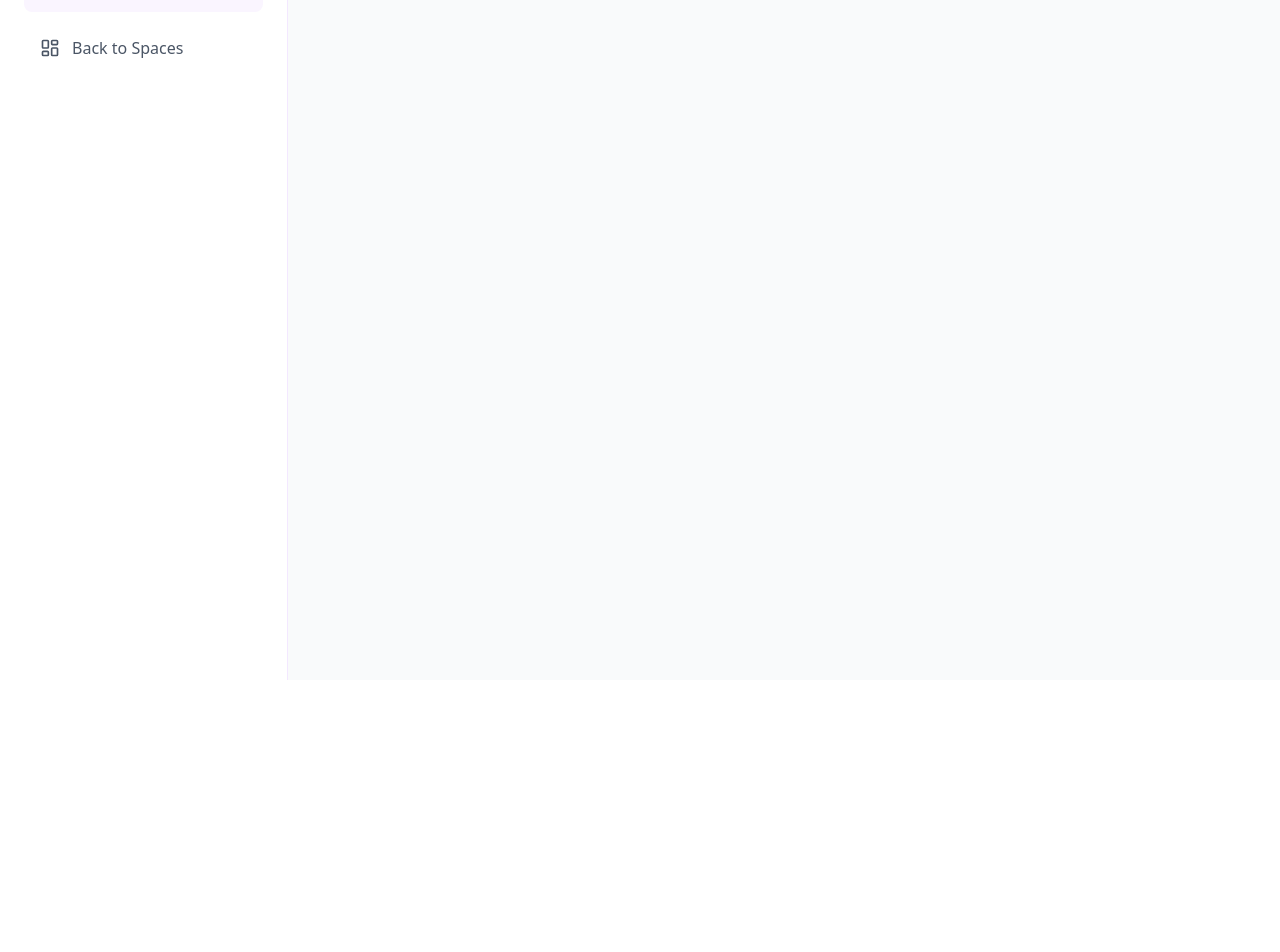
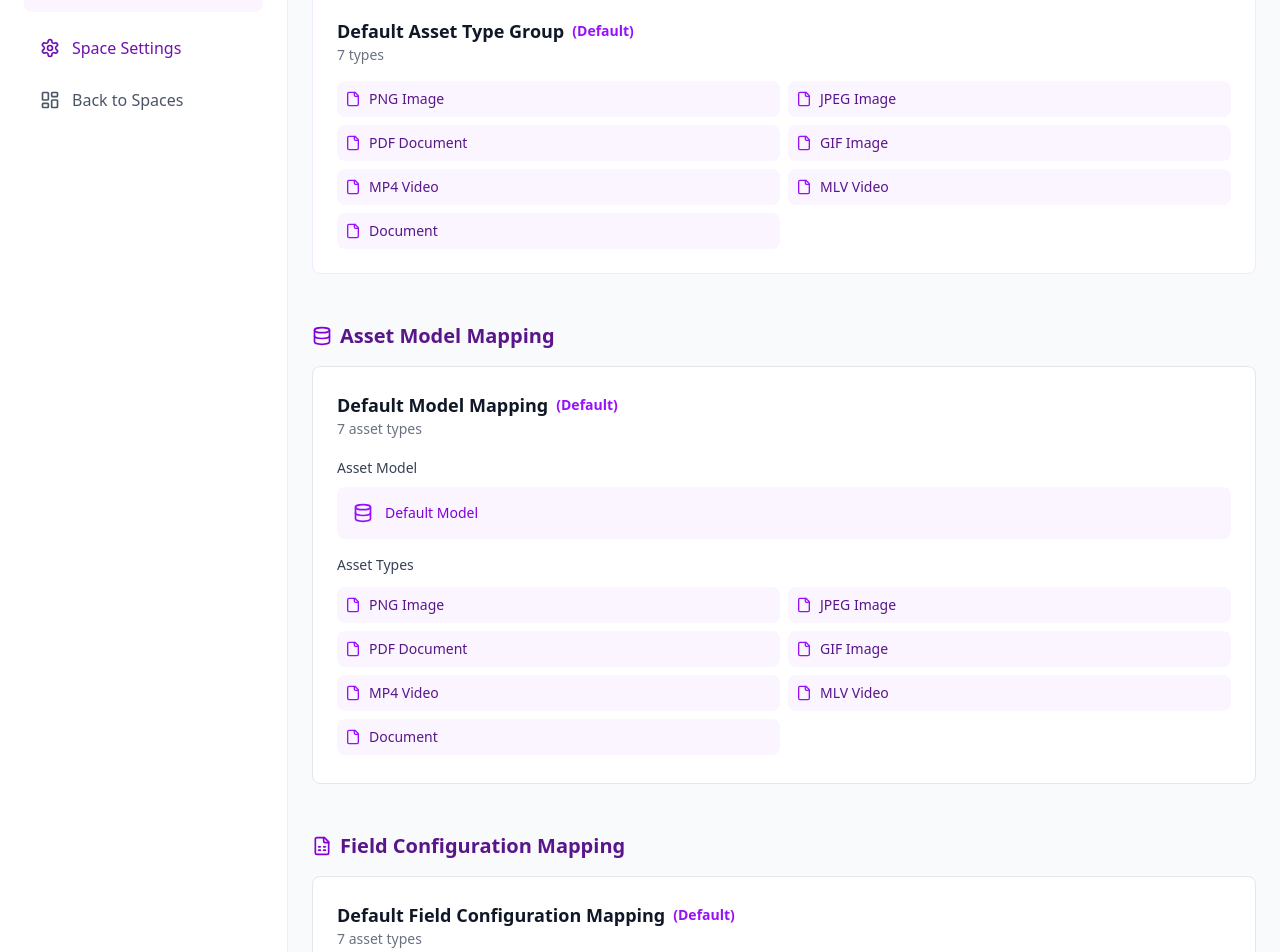
Before and after one commit to sindhur-cs/asset-app, a React (Vite) app: page /project/1 in a window 1280 px wide. Shown: the part 120-1072 px from the top of the page. Before the commit the page ends 800 px from the top, so only its background shows below. Built offline with nearby package versions, Linux system fonts and the light colour scheme.

Commit message:
added default settings to spaces

```diff
--- a/src/components/Sidebar.tsx
+++ b/src/components/Sidebar.tsx
@@ -9,6 +9,7 @@ import {
 import { useProjectStore } from '../store/projectStore'
 import { useSidebarStore } from '../store/sidebarStore'
 import SidebarGroup from './SidebarGroup'
+import { useState } from 'react'
 
 const Sidebar = () => {
     const location = useLocation()
@@ -18,6 +19,7 @@ const Sidebar = () => {
     const project = getProject(Number(params.id))
     const isActive = (path: string) => location.pathname === path
     const { toggleSettings, isSettingOpen } = useSidebarStore();
+    const [isProjectSettingsOpen, setIsProjectSettingsOpen] = useState(false);
 
     const navItems = [
         {
@@ -48,6 +50,32 @@ const Sidebar = () => {
                     label: 'Fields',
                     path: `/fields`,
                     isGroup: true
+                },
+            ]
+        }
+    ]
+
+    const projectSettingsItems = [
+        {
+            icon: Settings,
+            label: "Space Settings",
+            path: `/project/${params.id}/settings`,
+            isGroup: true,
+            children: [
+                {
+                    icon: Layers,
+                    label: 'Asset Type Groups',
+                    path: `/type-schemes`
+                },
+                {
+                    icon: Database,
+                    label: 'Asset Model Mappings',
+                    path: `/asset-model-scheme`
+                },
+                {
+                    icon: FileSpreadsheet,
+                    label: 'Field Config Mappings',
+                    path: `/field-configuration-mappings`
                 },
             ]
         }
@@ -121,7 +149,57 @@ const Sidebar = () => {
                 </ul>}
 
                 {isProjectRoute && (
+                    <div className="flex flex-col gap-3">
+                    <ul className="space-y-2">
+                        {projectSettingsItems.map((item) => {
+                            const Icon = item.icon
+                            return (
+                                <li key={item.path}>
+                                    {item.isGroup ? (
+                                        (item.children && item.children.length > 0) ?
                                             <>
+                                                <button
+                                                    onClick={() => {
+                                                        if (item.label === 'Space Settings') {
+                                                            setIsProjectSettingsOpen(!isProjectSettingsOpen);
+                                                        }
+                                                    }}
+                                                    className="flex items-center gap-3 px-4 py-2 rounded-lg w-full text-left text-purple-800"
+                                                >
+                                                    <div className="flex-shrink-0">
+                                                        <Icon className="h-5 w-5" />
+                                                    </div>
+                                                    {item.label}
+                                                </button>
+                                                {
+                                                    isProjectSettingsOpen && <div className="flex flex-col gap-1.5 ml-7 mt-2 border-l-[1.5px] border-purple-400">
+                                                        {
+                                                            item.children.map((item: any) => (
+                                                                <SidebarGroup key={item.path} item={item} />
+                                                            ))
+                                                        }
+                                                    </div>
+                                                }
+                                            </> :
+                                            <SidebarGroup item={item} />
+                                    ) : (
+                                        <Link
+                                            to={item.path}
+                                            className={`flex items-center gap-3 px-4 py-2 rounded-lg transition-colors duration-200 ${isActive(item.path)
+                                                ? 'bg-purple-50 text-purple-700 font-medium'
+                                                : 'text-gray-600 hover:bg-gray-50 hover:text-purple-600'
+                                                }`}
+                                        >
+                                            <div className="flex-shrink-0">
+                                                <Icon className="h-5 w-5" />
+                                            </div>
+                                            {item.label}
+                                        </Link>
+                                    )}
+                                </li>
+                            )
+                        })}
+                    </ul>
                     <Link
                         to="/"
                         className="flex items-center gap-3 px-4 py-2 text-gray-600 hover:text-purple-600"
@@ -129,7 +207,7 @@ const Sidebar = () => {
                         <LayoutDashboard className="h-5 w-5" />
                         Back to Spaces
                     </Link>
-                    </>
+                    </div>
                 )}
             </nav>
         </div>
--- a/src/components/SidebarGroup.tsx
+++ b/src/components/SidebarGroup.tsx
@@ -17,6 +17,7 @@ const SidebarGroup = ({ item }: { item: { icon: React.ForwardRefExoticComponent<
 
     return (
         <>
+            {item.isGroup ? <>
                 <button
                     onClick={() => {
                         if (item.label === 'Asset Models') {
@@ -144,6 +145,18 @@ const SidebarGroup = ({ item }: { item: { icon: React.ForwardRefExoticComponent<
                         </li>
                     </ul>
                 )}
+            </> : <Link
+                to={item.path}
+                className={`flex items-center gap-3 px-4 py-2 rounded-lg transition-colors duration-200 ${isActive('/models')
+                    ? 'bg-purple-50 text-purple-700 font-medium'
+                    : 'text-gray-600 hover:bg-gray-50 hover:text-purple-600'
+                    }`}
+            >
+                <div className="flex-shrink-0">
+                    <Icon className="h-5 w-5" />
+                </div>
+                {item.label}
+            </Link>}
         </>
     )
 }
--- a/src/pages/Project.tsx
+++ b/src/pages/Project.tsx
@@ -1,11 +1,24 @@
 import { useParams } from 'react-router-dom'
 import Sidebar from '../components/Sidebar'
 import { useProjectStore } from '../store/projectStore'
+import { useTypeSchemeStore } from '../store/typeSchemeStore'
+import { useMappingStore } from '../store/mappingStore'
+import { useFieldConfigMappingStore } from '../store/fieldConfigMappingStore'
+import MappingCard from '../components/MappingCard'
+import FieldConfigMappingCard from '../components/FieldConfigMappingCard'
+import { Database, File, FileSpreadsheet, Layers } from 'lucide-react'
 
 const Project = () => {
     const { id } = useParams()
     const { getProject } = useProjectStore()
+    const { getSchemes } = useTypeSchemeStore()
+    const { getMappings } = useMappingStore()
+    const { getMappings: getFieldConfigMappings } = useFieldConfigMappingStore()
+
     const project = getProject(Number(id))
+    const defaultScheme = getSchemes().find(scheme => scheme.isDefault)
+    const defaultModelMapping = getMappings().find(mapping => mapping.isDefault)
+    const defaultFieldConfigMapping = getFieldConfigMappings().find(mapping => mapping.isDefault)
 
     return (
         <div className="flex min-h-screen bg-gray-50">
@@ -13,6 +26,65 @@ const Project = () => {
             <main className="flex-1 p-6">
                 <div className="max-w-6xl mx-auto">
                     <h1 className="text-2xl font-bold text-purple-900 mb-6">{project?.name}</h1>
+
+                    <div className="flex flex-col gap-4 mt-11">
+                        {/* Default Asset Group */}
+                        {defaultScheme && (
+                            <div className="mb-8">
+                                <div className="flex items-center text-purple-700 gap-2 mb-4">
+                                    <Layers className="h-5 w-5" />
+                                    <h2 className="text-xl font-semibold text-purple-900">Asset Type Group</h2>
+                                </div>
+                                <div className="bg-white rounded-lg border border-purple-100 p-6">
+                                    <h3 className="text-lg font-semibold text-gray-900 flex items-center">
+                                        {defaultScheme.name}
+                                        <span className="ml-2 text-sm text-purple-600">(Default)</span>
+                                    </h3>
+                                    <p className="text-sm text-gray-500 mb-4">{defaultScheme.assetTypes.length} types</p>
+                                    <div className="grid grid-cols-2 gap-2">
+                                        {defaultScheme.assetTypes.map((type) => (
+                                            <div key={type.id} className="flex items-center gap-2 p-2 bg-purple-50 rounded-lg">
+                                                <File className="h-4 w-4 text-purple-600" />
+                                                <span className="text-sm text-purple-900">{type.name}</span>
+                                            </div>
+                                        ))}
+                                    </div>
+                                </div>
+                            </div>
+                        )}
+
+                        {/* Default Model Mapping */}
+                        {defaultModelMapping && (
+                            <div className="mb-8">
+                                <div className="flex items-center text-purple-700 gap-2 mb-4">
+                                    <Database className="h-5 w-5" />
+                                    <h2 className="text-xl font-semibold text-purple-900">Asset Model Mapping</h2>
+                                </div>
+                                <MappingCard
+                                    name={defaultModelMapping.name}
+                                    assetTypes={defaultModelMapping.assetTypes}
+                                    assetModel={defaultModelMapping.assetModel}
+                                    isDefault={defaultModelMapping.isDefault}
+                                />
+                            </div>
+                        )}
+
+                        {/* Default Field Configuration Mapping */}
+                        {defaultFieldConfigMapping && (
+                            <div className="mb-8">
+                                <div className="flex items-center text-purple-700 gap-2 mb-4">
+                                    <FileSpreadsheet className="h-5 w-5" />
+                                    <h2 className="text-xl font-semibold text-purple-900">Field Configuration Mapping</h2>
+                                </div>
+                                <FieldConfigMappingCard
+                                    name={defaultFieldConfigMapping.name}
+                                    assetTypes={defaultFieldConfigMapping.assetTypes}
+                                    fieldConfig={defaultFieldConfigMapping.fieldConfig}
+                                    isDefault={defaultFieldConfigMapping.isDefault}
+                                />
+                            </div>
+                        )}
+                    </div>
                 </div>
             </main>
         </div>
--- a/src/store/typeSchemeStore.ts
+++ b/src/store/typeSchemeStore.ts
@@ -11,7 +11,7 @@ export interface TypeScheme {
 
 const defaultScheme: TypeScheme = {
   id: 'default-scheme',
-  name: 'Default Asset Group',
+  name: 'Default Asset Type Group',
   assetTypes: defaultAssetTypes,
   isDefault: true
 }
```
Lines whose indentation alone changed are shown as unchanged.
